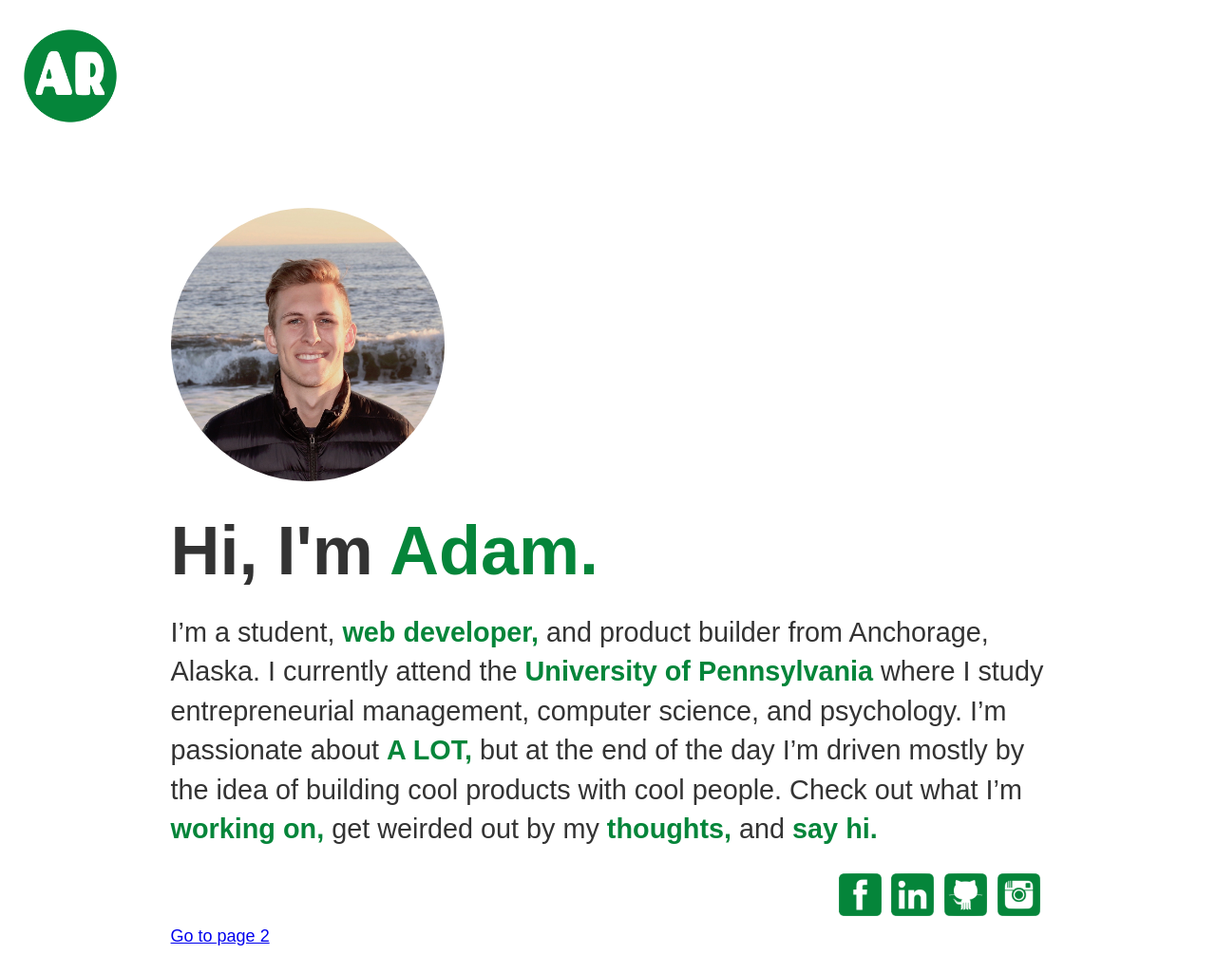
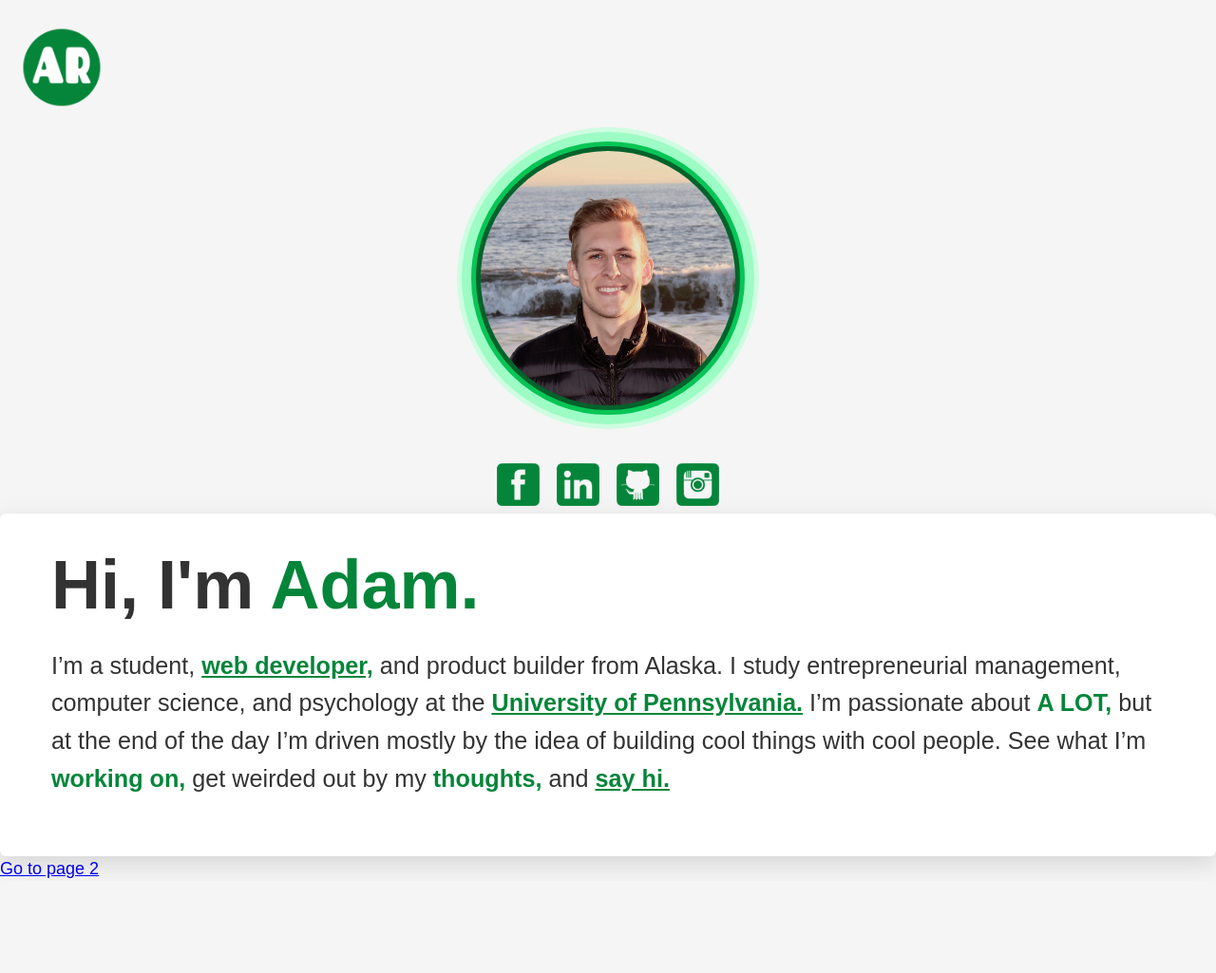
Before and after one commit to adamripley98/aripley, a Gatsby site: page / in a window 1280 px wide. Shown: the whole page at 95% size. After the commit the page ends 928 px from the top, so only its background shows below. Built offline with nearby package versions, Linux system fonts and the light colour scheme; Gatsby itself is replaced by a stand-in of ours.

Commit message:
homepage done

```diff
--- a/src/components/header.js
+++ b/src/components/header.js
@@ -11,9 +11,7 @@ const Header = ({ siteTitle }) => (
   >
     <div
       style={{
-        // margin: `0 auto`,
-        maxWidth: 960,
-        padding: `1.45rem 1.0875rem`,
+        padding: `1.45rem 1.0875rem 0 1.0875rem`,
       }}
     >
       <Link
--- a/src/components/layout.js
+++ b/src/components/layout.js
@@ -26,13 +26,7 @@ const Layout = ({ children }) => {
   return (
     <>
       <Header siteTitle={data.site.siteMetadata.title} />
-      <div
-        style={{
-          margin: `0 auto`,
-          maxWidth: 960,
-          padding: `0 1.0875rem 1.45rem`,
-        }}
-      >
+      <div className="container">
         <main>{children}</main>
       </div>
     </>
--- a/src/pages/index.js
+++ b/src/pages/index.js
@@ -13,27 +13,38 @@ import Adam from '../images/prof.jpg'
 const IndexPage = () => (
   <Layout>
     <SEO title="Home" />
-    <div className="row">
+    <div className="row d-flex align-items-center">
         <div className="col-lg-4">
-          <img src={Adam} alt="adam" className="headshot"/>
+          <div className="center">
+            <img src={Adam} alt="adam" className="headshot"/>
+            <div className="social-group">
+              <a href="https://www.facebook.com/adam.ripley.39" target="_blank">
+                <img src={FB} alt="fb" className="social-icon" />
+              </a>
+              <a href="https://www.linkedin.com/in/adamrip/" target="_blank">
+                <img src={Linkedin} alt="linkedin" className="social-icon" />
+              </a>
+              <a href="https://github.com/adamripley98" target="_blank">
+                <img src={Git} alt="git" className="social-icon" />
+              </a>
+              <a href="https://www.instagram.com/allergyadam/" target="_blank">
+                <img src={Insta} alt="insta" className="social-icon" />
+              </a>
+            </div>
+          </div>
         </div>
         <div className="col-lg-8">
-          <h1>Hi, I'm <span className="green-text">Adam.</span></h1>
-          <p className="p-large">
-            I’m a student, <span><u>web developer,</u></span> and product builder from Anchorage, Alaska.
-            I currently attend the <span><u>University of Pennsylvania</u></span> where I study entrepreneurial management, computer science, and psychology.
-            I’m passionate about <span><u>A LOT,</u></span> but at the end of the day I’m driven mostly by the idea of building cool products with cool people.
-            Check out what I’m <span><u>working on,</u></span> get weirded out by my <span><u>thoughts,</u></span> and <span><u>say hi.</u></span>
-          </p>
-          <div className="social-group">
-            <img src={FB} alt="fb" className="social-icon" />
-            <img src={Linkedin} alt="linkedin" className="social-icon" />
-            <img src={Git} alt="git" className="social-icon" />
-            <img src={Insta} alt="insta" className="social-icon" />
+          <div className="c-card">
+            <h1>Hi, I'm <span className="green-text">Adam.</span></h1>
+            <p className="p-large">
+              I’m a student, <a href="https://www.riplo.io" target="_blank" className="green-link">web developer,</a> and product builder from Alaska.
+              I study entrepreneurial management, computer science, and psychology at the <a href="https://www.upenn.edu/" target="_blank" className="green-link">University of Pennsylvania.</a>
+              &nbsp;I’m passionate about <span><u>A LOT,</u></span> but at the end of the day I’m driven mostly by the idea of building cool things with cool people.
+              See what I’m <span><u>working on,</u></span> get weirded out by my <span><u>thoughts,</u></span> and <a href="mailto:aripley@wharton.upenn.edu" className="green-link">say hi.</a>
+            </p>
           </div>
         </div>
     </div>
-    <div className="clear"/>
     <Link to="/page-2/">Go to page 2</Link>
   </Layout>
 )
--- a/src/styles/global.css
+++ b/src/styles/global.css
@@ -1,5 +1,6 @@
 html, body {
   font-family: 'Work Sans', sans-serif !important;
+  background: #F5F5F5;
 }
 
 u {
@@ -14,11 +15,21 @@ u:hover {
 }
 
 .logo {
-  width: 6rem;
-  height: 6rem;
+  width: 5rem;
+  height: 5rem;
+  margin: 0;
 }
 
 .green-text {
+  color: #05853a;
+}
+
+.green-link {
+  color: #05853a;
+  font-weight: bold;
+}
+
+.green-link:hover {
   color: #05853a;
 }
 
@@ -28,26 +39,48 @@ h1 {
 }
 
 .p-large {
-  font-size: 1.6rem;
-  line-height: 2.3rem;
+  font-size: 1.4rem;
+  line-height: 2.2rem;
 }
 
 .social-icon {
   height: 2.5rem;
-  margin: 0 0.3rem;
+  margin: 0 0.5rem;
+}
+
+.social-icon:hover {
+  opacity: 0.8;
+  cursor: ponter;
 }
 
 .social-group {
-  float: right;
+  margin-top: 1rem;
 }
 
 .clear {
   clear:both;
 }
 
+.center {
+  text-align: center;
+}
+
 .headshot {
   height: 16rem;
   width: 16rem;
   border-radius: 50%;
-  /* float: left; */
+
+  border: 5px solid hsl(144.8, 92.8%, 40%);
+  padding: 5px;
+  background: hsl(144.8, 92.8%, 20%);
+  box-shadow:
+      0 0 0 10px hsl(144.8, 92.8%, 80%),
+      0 0 0 15px hsl(144.8, 92.8%, 90%);
 }
+
+.c-card {
+  box-shadow: 0 8px 25px rgba(199, 199, 199, 0.7);
+  border-radius: 6px;
+  background-color: #ffffff;
+  padding: 2rem 3rem;
+}
```
